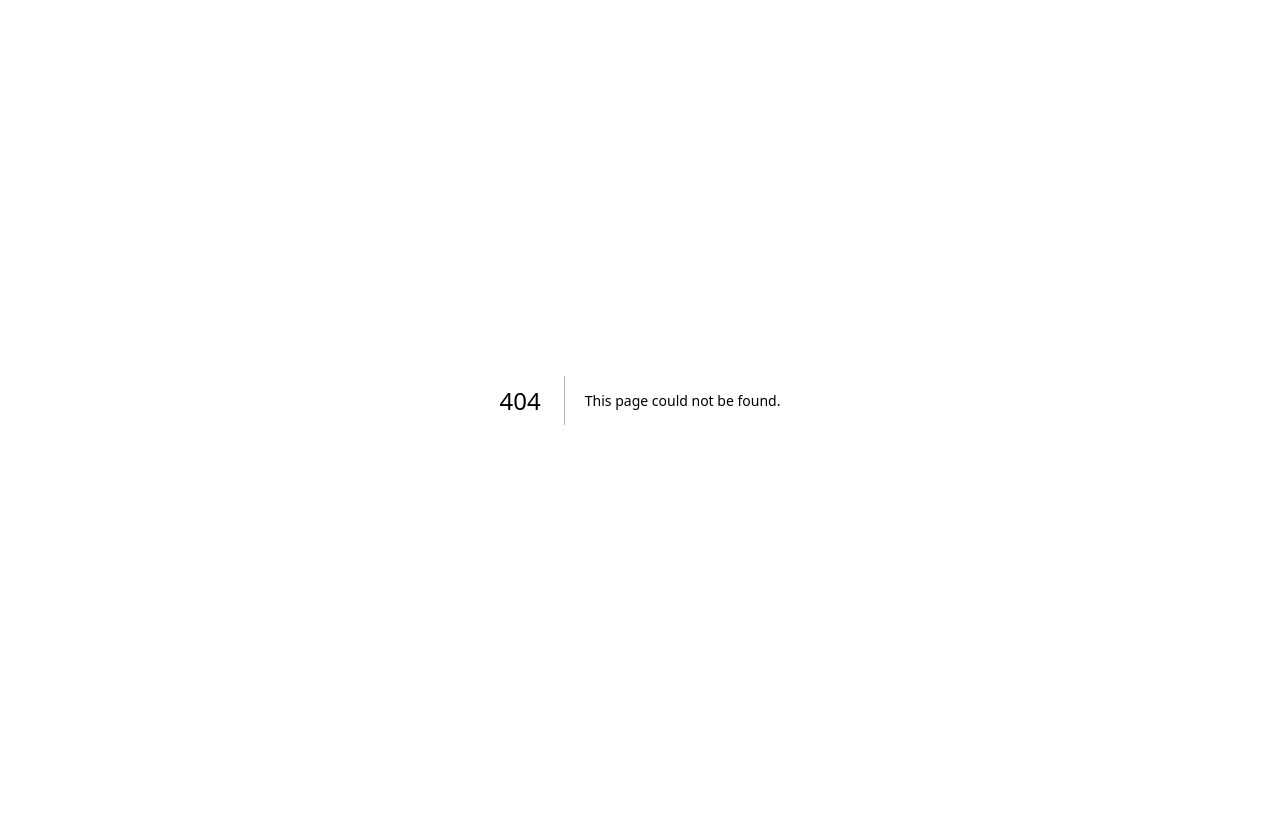
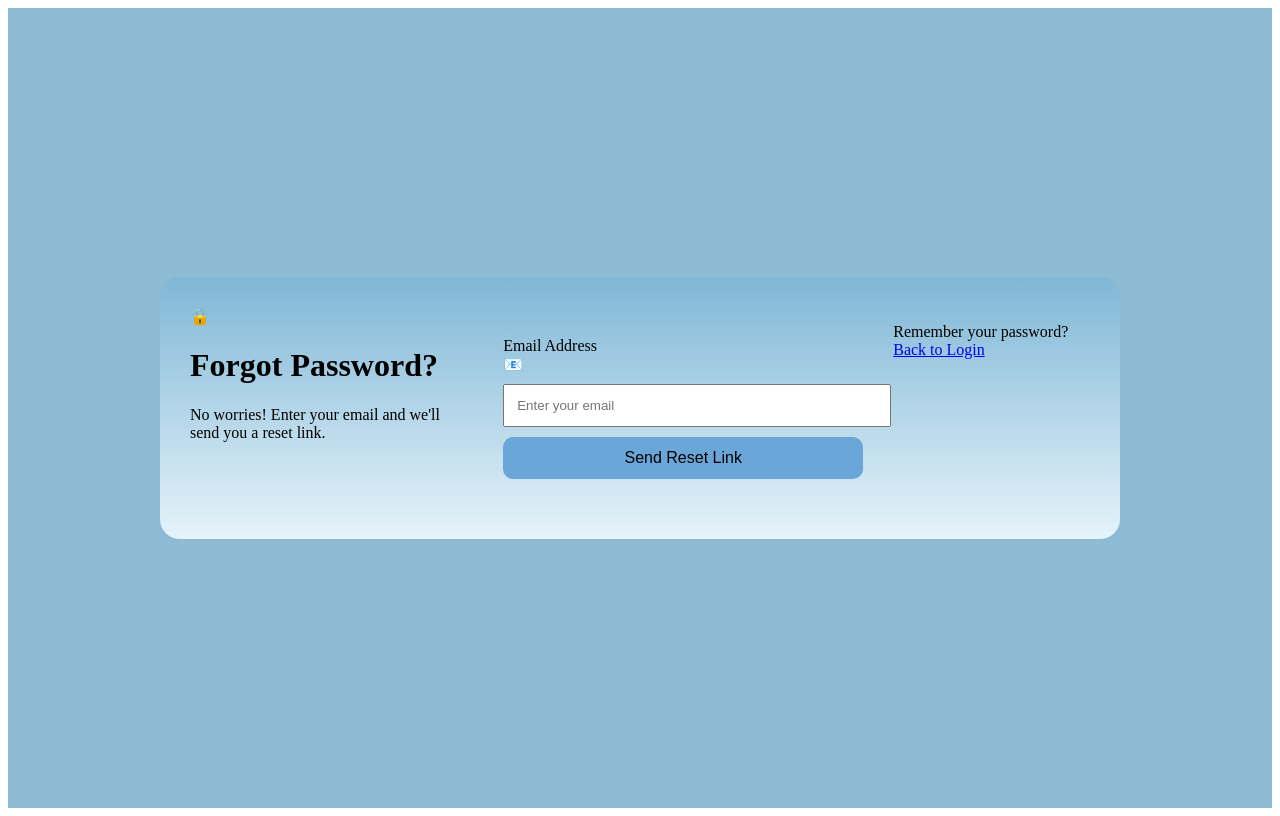
Before and after one commit to sshreya007/WEB-API-Trip_Companion, a Next.js app: page /auth/forgot-password in a window 1280 px wide. Before the commit this address had no page. Built offline with nearby package versions, Linux system fonts and the light colour scheme; no server answers.

Commit message:
Working on forgot password page

```diff
--- /dev/null
+++ b/app/auth/forgot-password/page.tsx
@@ -0,0 +1,140 @@
+'use client';
+
+import { useState } from 'react';
+import { useRouter } from 'next/navigation';
+import Link from 'next/link';
+import { passwordResetAPI } from '@/lib/api/password-reset';
+import '@/styles/auth.css';
+
+export default function ForgotPasswordPage() {
+  const router = useRouter();
+  const [email, setEmail] = useState('');
+  const [loading, setLoading] = useState(false);
+  const [success, setSuccess] = useState(false);
+  const [error, setError] = useState('');
+
+  const handleSubmit = async (e: React.FormEvent) => {
+    e.preventDefault();
+    setError('');
+    setLoading(true);
+
+    if (!email) {
+      setError('Please enter your email address');
+      setLoading(false);
+      return;
+    }
+
+    const result = await passwordResetAPI.forgotPassword(email);
+
+    if (result.success) {
+      setSuccess(true);
+    } else {
+      setError(result.error || 'Failed to send reset email');
+    }
+
+    setLoading(false);
+  };
+
+  if (success) {
+    return (
+      <div className="auth-container">
+        <div className="auth-card" style={{ textAlign: 'center', maxWidth: '500px' }}>
+          <div style={{ fontSize: '60px', marginBottom: '20px' }}>📧</div>
+          <h1 style={{ fontSize: '28px', fontWeight: '800', marginBottom: '12px', color: '#0f172a' }}>
+            Check Your Email
+          </h1>
+          <p style={{ color: '#64748b', marginBottom: '24px', lineHeight: '1.6' }}>
+            If an account exists with <strong>{email}</strong>, you will receive a password reset link shortly.
+          </p>
+          <p style={{ color: '#64748b', fontSize: '14px', marginBottom: '24px' }}>
+            The link will expire in 1 hour for security reasons.
+          </p>
+          <div style={{
+            background: 'rgba(13, 148, 136, 0.1)',
+            padding: '16px',
+            borderRadius: '12px',
+            marginBottom: '24px'
+          }}>
+            <p style={{ fontSize: '14px', color: '#0d9488', margin: 0 }}>
+              💡 <strong>Tip:</strong> Check your spam folder if you don't see the email in your inbox.
+            </p>
+          </div>
+          <Link href="/auth/login" style={{
+            display: 'inline-block',
+            padding: '12px 32px',
+            background: 'linear-gradient(135deg, #0d9488 0%, #06b6d4 100%)',
+            color: 'white',
+            textDecoration: 'none',
+            borderRadius: '12px',
+            fontWeight: '700'
+          }}>
+            Back to Login
+          </Link>
+        </div>
+      </div>
+    );
+  }
+
+  return (
+    <div className="auth-container">
+      <div className="auth-card">
+        <div className="auth-header">
+          <div className="auth-icon">🔒</div>
+          <h1 className="auth-title">Forgot Password?</h1>
+          <p className="auth-subtitle">
+            No worries! Enter your email and we'll send you a reset link.
+          </p>
+        </div>
+
+        {error && (
+          <div className="auth-error">
+            <span className="error-icon">⚠️</span>
+            <span>{error}</span>
+          </div>
+        )}
+
+        <form onSubmit={handleSubmit} className="auth-form">
+          <div className="form-group">
+            <label className="form-label">Email Address</label>
+            <div className="input-with-icon">
+              <span className="input-icon">📧</span>
+              <input
+                type="email"
+                className="form-input"
+                placeholder="Enter your email"
+                value={email}
+                onChange={(e) => setEmail(e.target.value)}
+                required
+                disabled={loading}
+              />
+            </div>
+          </div>
+
+          <button
+            type="submit"
+            className="auth-button"
+            disabled={loading}
+          >
+            {loading ? (
+              <>
+                <span className="spinner"></span>
+                Sending Reset Link...
+              </>
+            ) : (
+              'Send Reset Link'
+            )}
+          </button>
+        </form>
+
+        <div className="auth-footer">
+          <p>
+            Remember your password?{' '}
+            <Link href="/auth/login" className="auth-link">
+              Back to Login
+            </Link>
+          </p>
+        </div>
+      </div>
+    </div>
+  );
+}
```
